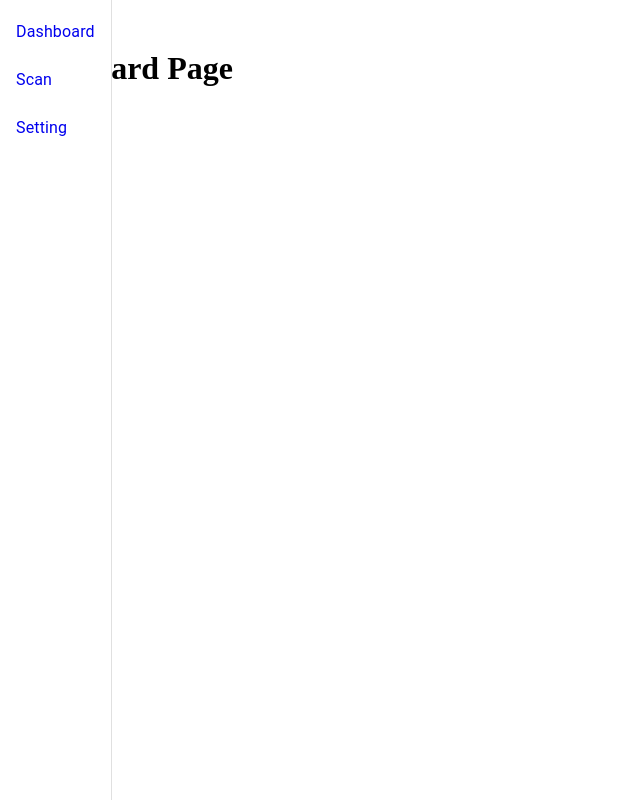
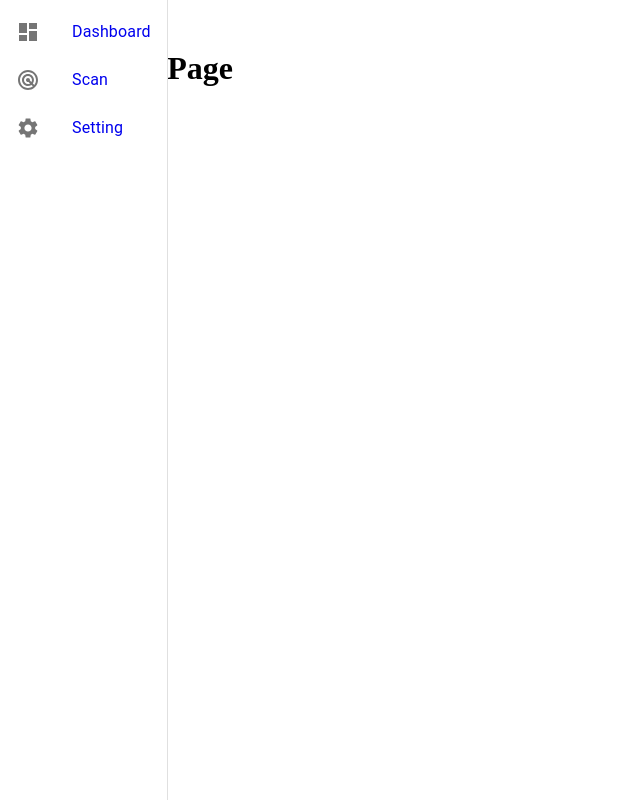
Before and after one commit to stanleyavril123/sectool, a React (Create React App) app: page / in a window 1280 px wide. Both pictures are taken after a click on the button "open sidebar". Shown: the whole page, without its empty margins (0-640 px from the left). Built offline with nearby package versions, Linux system fonts and the light colour scheme.

Commit message:
added icons

```diff
--- a/package.json
+++ b/package.json
@@ -5,6 +5,7 @@
   "dependencies": {
     "@emotion/react": "^11.14.0",
     "@emotion/styled": "^11.14.0",
+    "@mui/icons-material": "^6.2.1",
     "@mui/material": "^6.2.1",
     "cra-template": "1.2.0",
     "react": "^19.0.0",
--- a/src/components/SidebarButtons.tsx
+++ b/src/components/SidebarButtons.tsx
@@ -1,18 +1,25 @@
 import React from "react";
-import {List, ListItem, ListItemButton, ListItemText} from "@mui/material";
+import {List, ListItem, ListItemButton, ListItemIcon, ListItemText} from "@mui/material";
+import DashboardIcon from '@mui/icons-material/Dashboard';
+import ScanIcon from '@mui/icons-material/Radar';
+import SettingsIcon from '@mui/icons-material/Settings';
 
   const SideBarButtons: React.FC = () => {
-    const navButton: string[] = ['Dashboard', 'Scan', 'Setting']
-    const navButtonPath: string[] = ['/Dashboard', '/Scan', '/Setting']
+    const navButton: string[] = ['Dashboard', 'Scan', 'Setting'];
+    const navButtonPath: string[] = ['/Dashboard', '/Scan', '/Setting'];
+    const buttonIcons: React.ElementType[] = [DashboardIcon, ScanIcon, SettingsIcon ]
 
     return(
         <List>
             {navButton.map((text, index) => (
             <ListItem key={index} disablePadding>
                 <a href={navButtonPath[index]} style={{textDecoration: 'none'}} >
-                <ListItemButton>
-                    <ListItemText primary={text} />
-                </ListItemButton>
+                    <ListItemButton>
+                            <ListItemIcon>
+                               {React.createElement(buttonIcons[index])}
+                            </ListItemIcon>
+                        <ListItemText primary={text} />
+                    </ListItemButton>
                 </a>
            </ListItem>
             ))}
```
Also changed, not shown: 1 other file (tests, documents, lock files or other folders).
